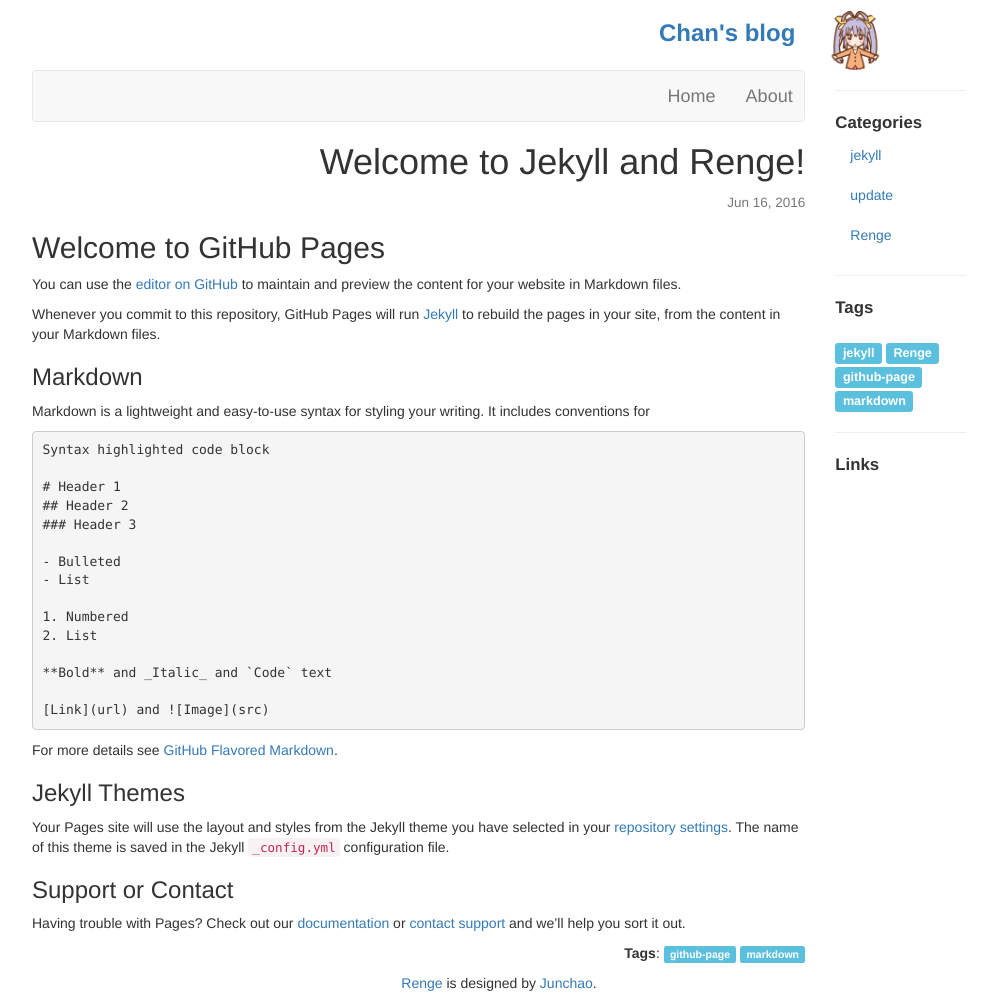
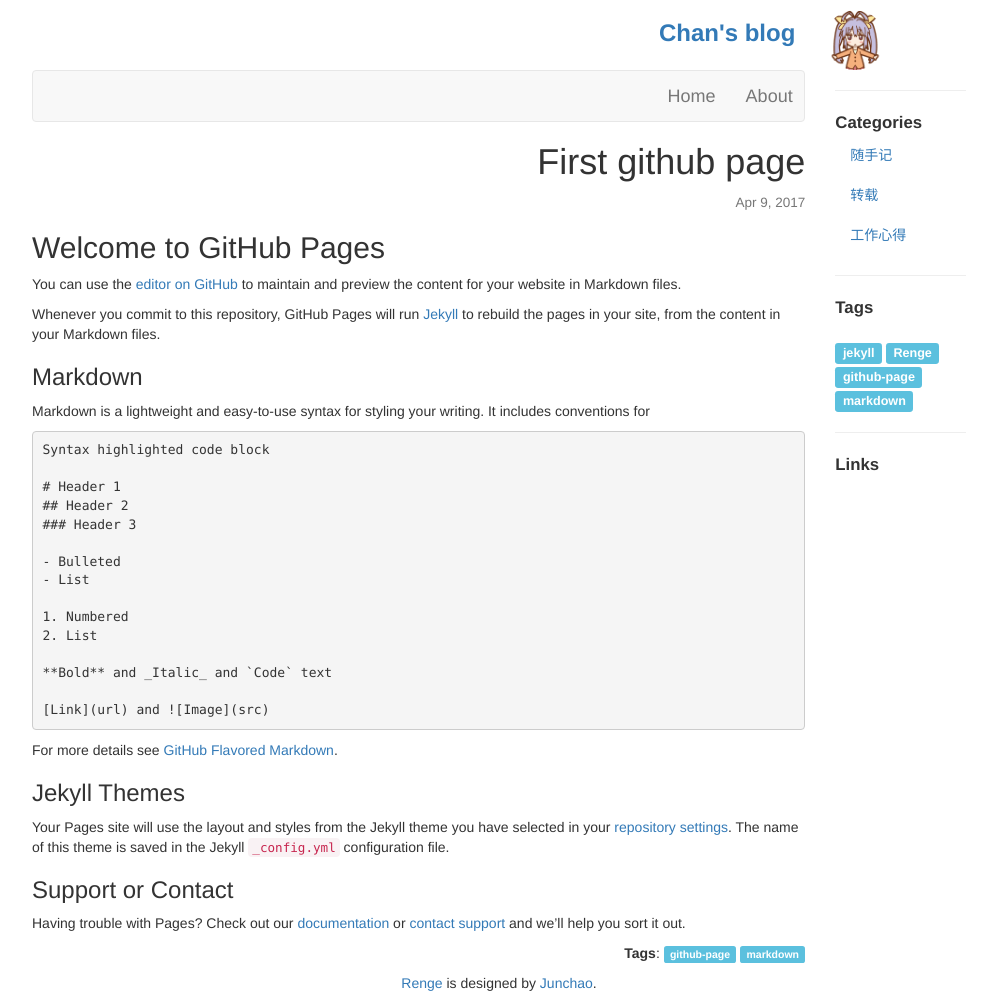
Before and after one commit to cbcfrank/cbcfrank.github.io, a Jekyll site: the page built from _posts/2017-04-09-github-page-markdown.md, in a window 1280 px wide. Shown: the whole page, without its empty margins (141-1138 px from the left). Built offline with Jekyll 4.4.1, drawn with Linux system fonts in a browser that asks for light colours.

Commit message:
调整标题

```diff
--- a/_posts/2016-06-16-welcome-to-jekyll.markdown
+++ b/_posts/2016-06-16-welcome-to-jekyll.markdown
@@ -2,7 +2,7 @@
 layout: post
 title:  "Welcome to Jekyll and Renge!"
 date:   2016-06-16 13:08:09 -0700
-categories: jekyll update Renge
+categories: 随手记 转载 工作心得
 tags: jekyll Renge
 ---
 
--- a/_posts/2017-04-09-github-page-markdown.md
+++ b/_posts/2017-04-09-github-page-markdown.md
@@ -1,8 +1,8 @@
 ---
 layout: post
-title:  "Welcome to Jekyll and Renge!"
-date:   2016-06-16 13:08:09 -0700
-categories: jekyll update Renge
+title:  "First github page"
+date:   2017-04-09 00:18:09 -0700
+categories: 随手记 转载 工作心得
 tags: github-page markdown
 ---
 
```
